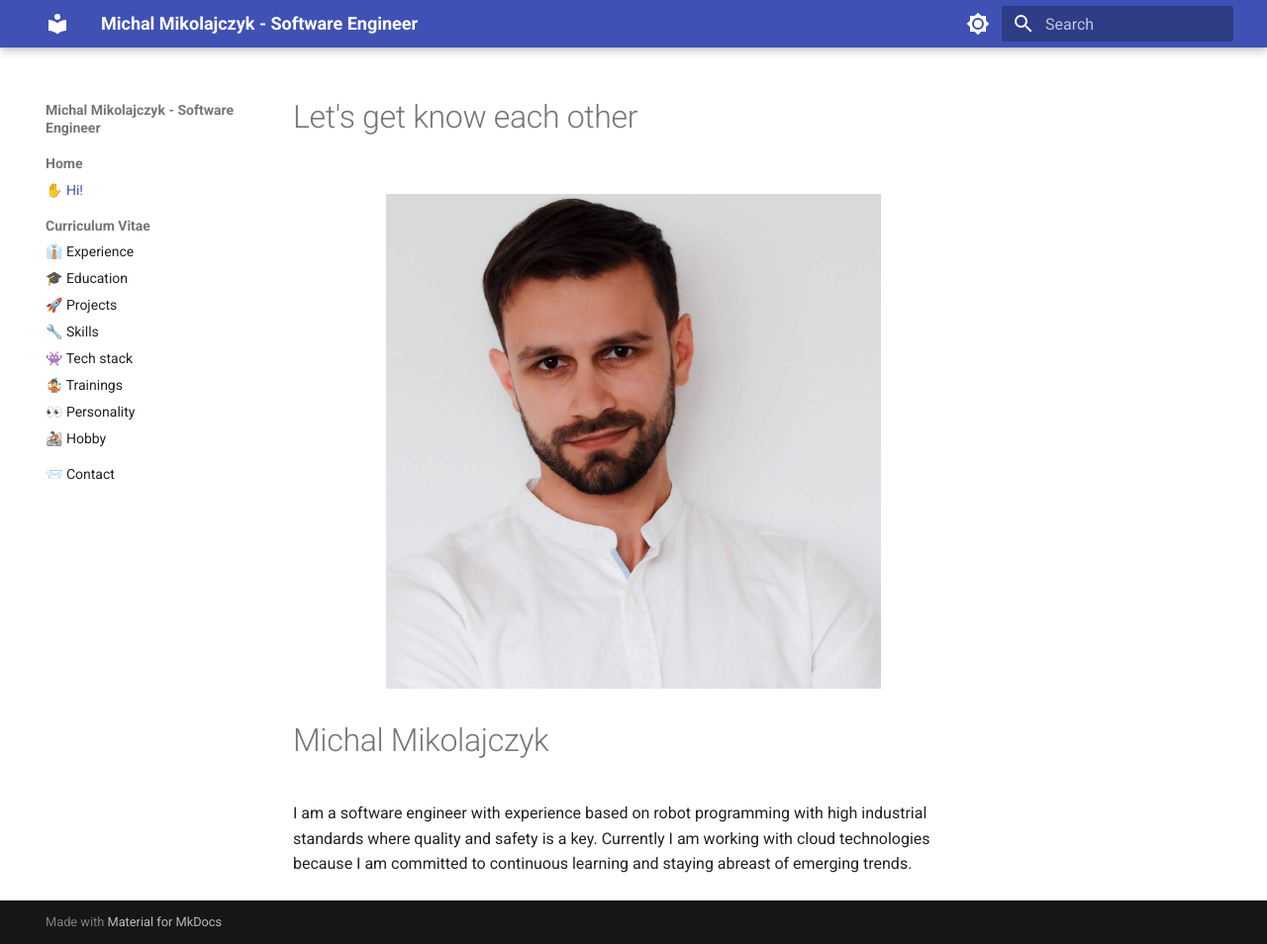
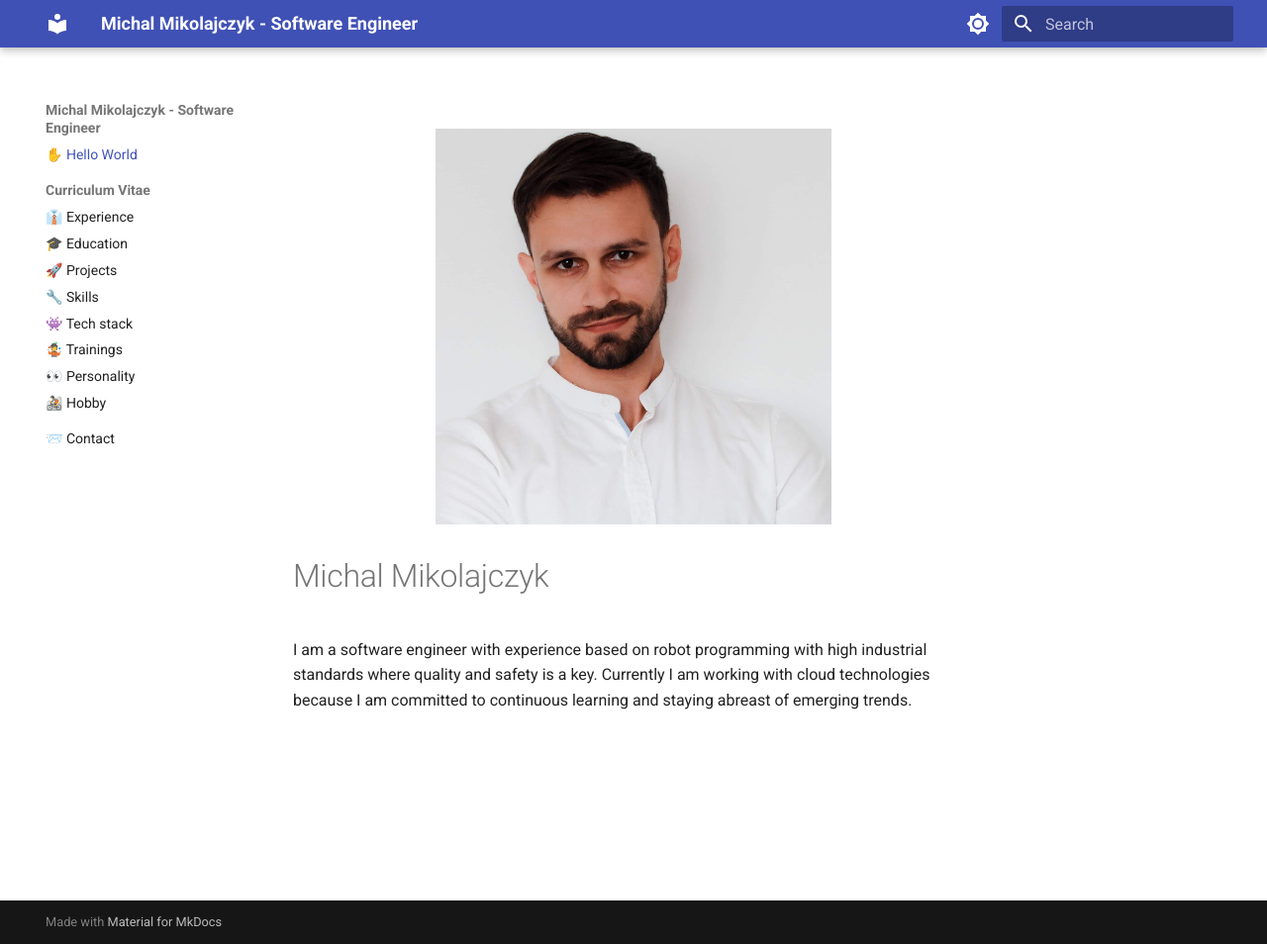
Before and after one commit to mic-mikolajczyk/cv, an MkDocs documentation site: the page built from docs/index.md, in a window 1280 px wide and 954 px high. Shown: the whole window at 99% size. Built offline with MkDocs 1.6.1 and Material for MkDocs 9.7.7, drawn with Linux system fonts in a browser that asks for light colours.

Commit message:
More flat menu

```diff
--- a/docs/index.md
+++ b/docs/index.md
@@ -1,7 +1,6 @@
-# Let's get know each other
 
 <figure markdown>
-  ![profile_photo](images/profile_photo.jpg){ width="500" }
+  ![profile_photo](images/profile_photo.jpg){ width="400" }
   <figcaption></figcaption>
 </figure>
 
--- a/mkdocs.yml
+++ b/mkdocs.yml
@@ -29,8 +29,7 @@ markdown_extensions:
 
 
 nav:
-  - Home:
-    - ✋ Hi!: index.md
+  - ✋ Hello World: index.md
   - Curriculum Vitae:
     - 👔 Experience: experience.md
     - 🎓 Education: education.md
```
